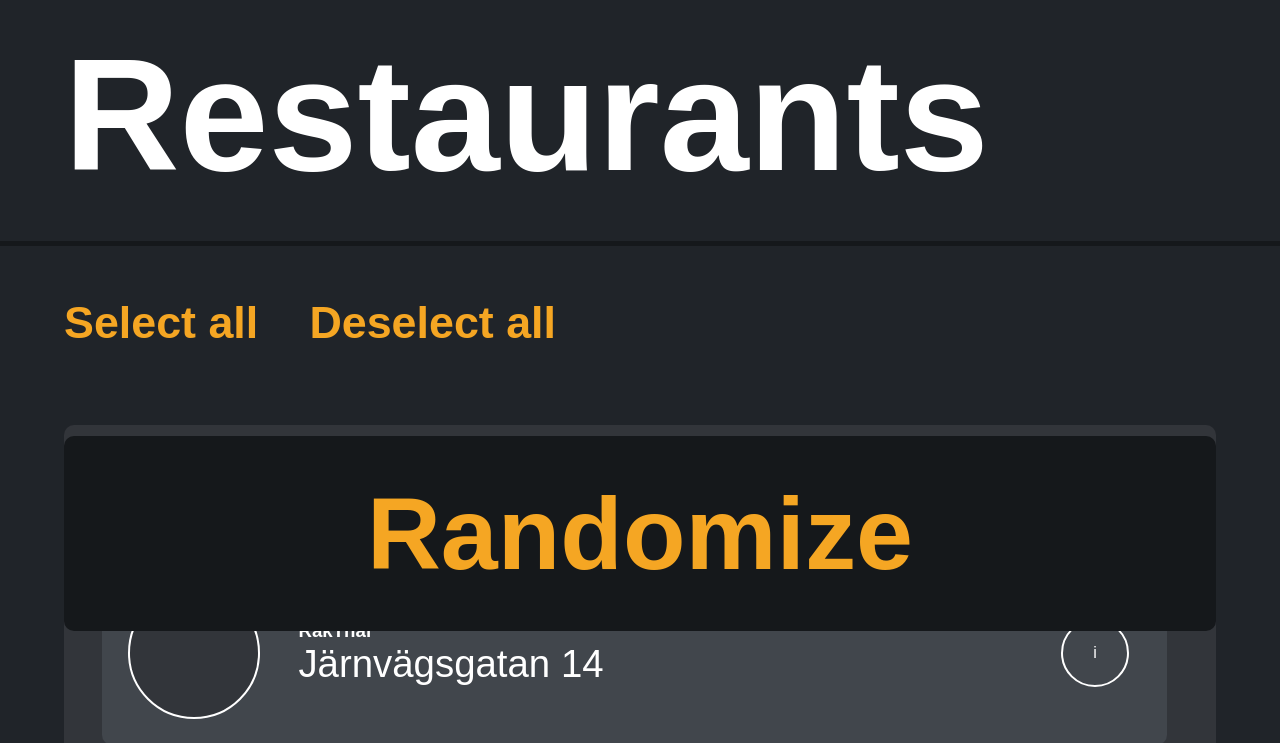
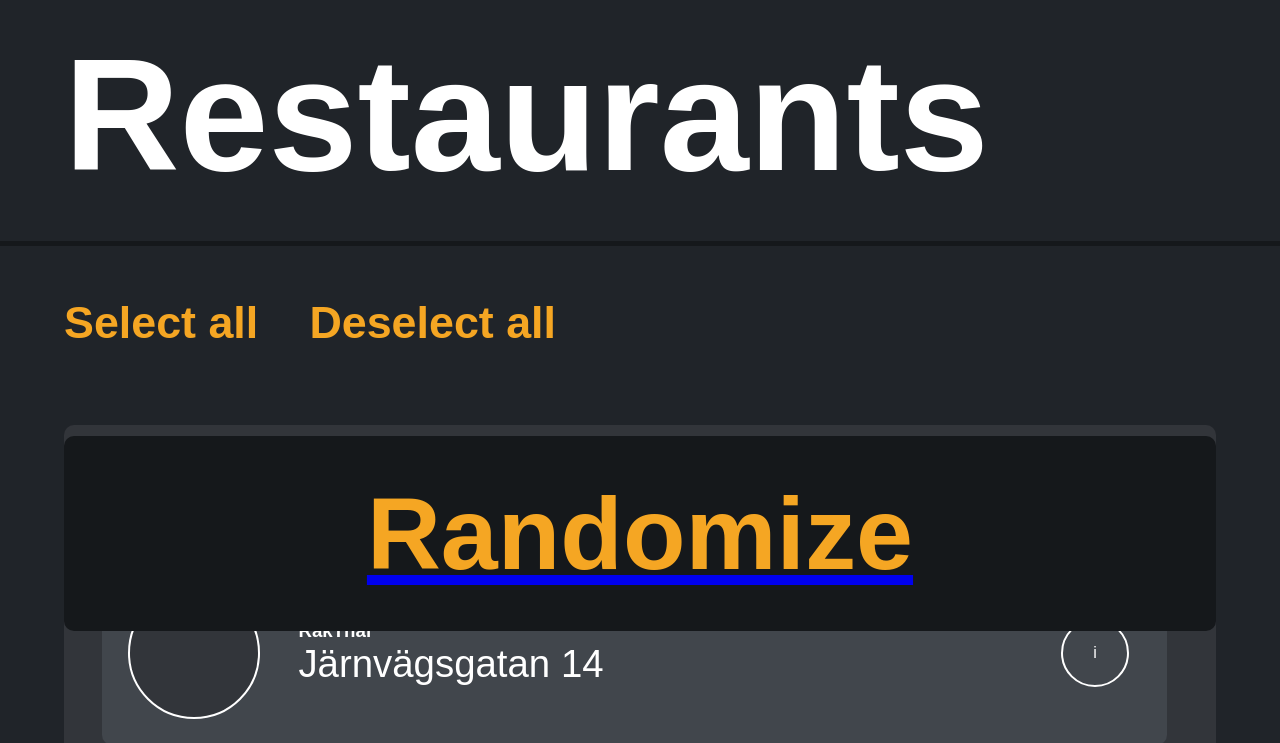
Before and after one commit to Jonte88/matkort, a React (Vite) app in the folder Matkort/: page / in a window 1280 px wide. Shown: the part 105-848 px from the top of the page. Built offline with nearby package versions, Linux system fonts and the light colour scheme.

Commit message:
Adding another page for results and fixing links 	modified:   Matkort/src/App.css 	modified:   Matkort/src/App.jsx 	new file:   Matkort/src/assets/components/result.jsx 	new file:   Matkort/src/assets/css/result.css 	modified:   Matkort/src/main.jsx

```diff
--- a/Matkort/src/App.css
+++ b/Matkort/src/App.css
@@ -90,12 +90,15 @@
   width: calc(100% - 16vw);
   padding: 3vw;
   border-radius: 10px;
+  text-decoration: none;
   background-color: rgb(21, 24, 27);
+  transition: all 100ms ease-in-out;
 }
 .randomizeBtn:hover {
-  background-color: rgb;
+  background-color: rgb(9, 11, 12);
 }
-.randomizeBtn > h2 {
+.randomizeBtn h2 {
+  text-decoration: none;
   font-size: 8vw;
   font-weight: 550;
   text-align: center;
--- a/Matkort/src/App.jsx
+++ b/Matkort/src/App.jsx
@@ -1,4 +1,5 @@
 import React, { useState } from "react";
+import { Link } from "react-router-dom";
 import "./App.css";
 
 function App() {
@@ -225,7 +226,9 @@ function App() {
           ))}
         </div>
         <div className="randomizeBtn">
-          <h2 onClick={console.log(checkboxes)}>Randomize</h2>
+          <Link to="/result">
+            <h2>Randomize</h2>
+          </Link>
         </div>
       </div>
     </>
--- /dev/null
+++ b/Matkort/src/assets/components/result.jsx
@@ -0,0 +1,12 @@
+import "../css/result.css";
+import "../../App";
+
+function Result() {
+  return (
+    <>
+      <div>Zimon är bög</div>
+    </>
+  );
+}
+
+export default Result;
--- a/Matkort/src/main.jsx
+++ b/Matkort/src/main.jsx
@@ -5,6 +5,7 @@ import { Outlet, RouterProvider, createBrowserRouter } from "react-router-dom";
 
 import App from "./App.jsx";
 import Header from "./assets/components/header.jsx";
+import Result from "./assets/components/result.jsx";
 
 const Wrapper = () => (
   <>
@@ -21,6 +22,10 @@ const router = createBrowserRouter([
         path: "/",
         element: <App />,
       },
+      {
+        path: "/result",
+        element: <Result />,
+      },
     ],
   },
 ]);
```
Also changed, not shown: Matkort/src/assets/css/result.css (added).
